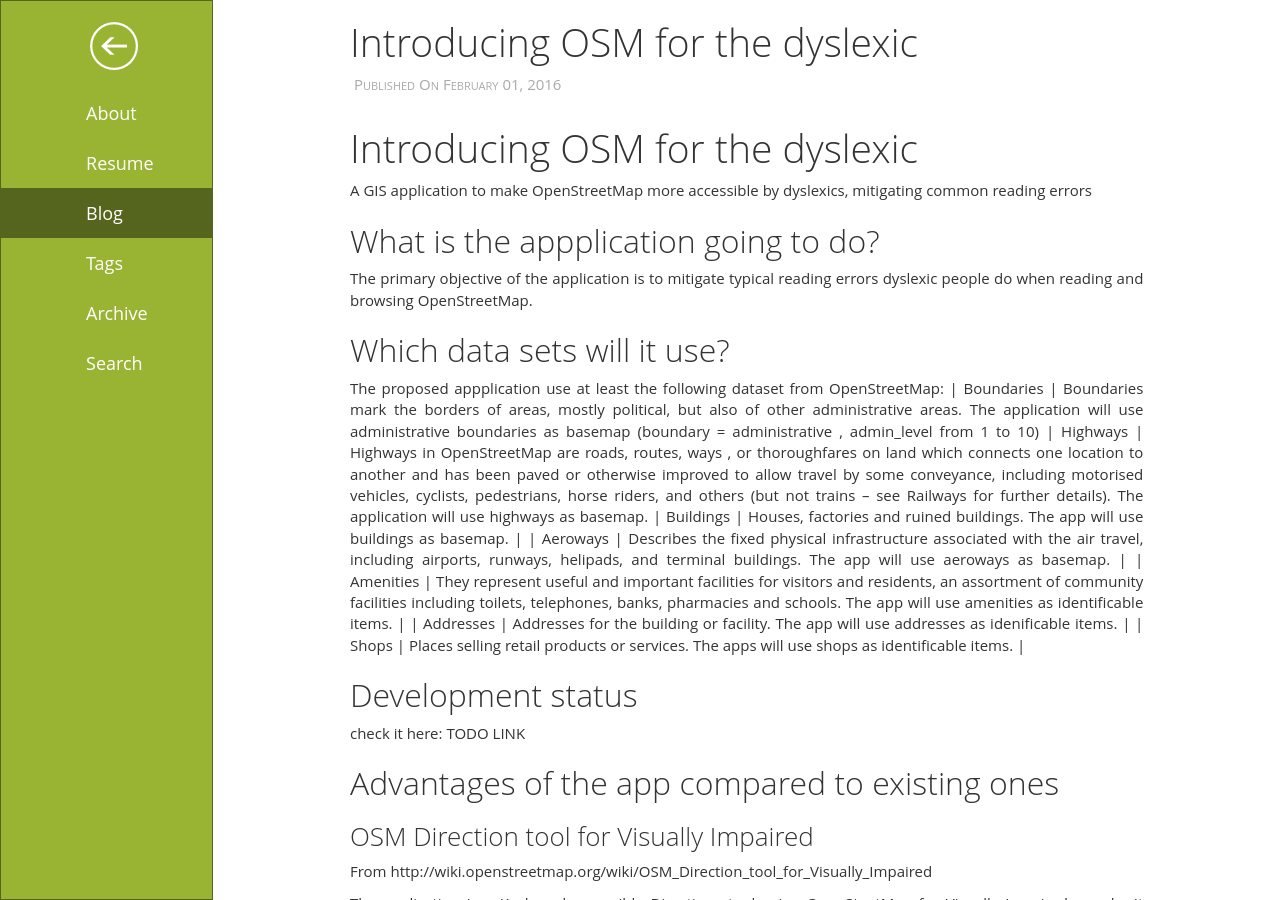
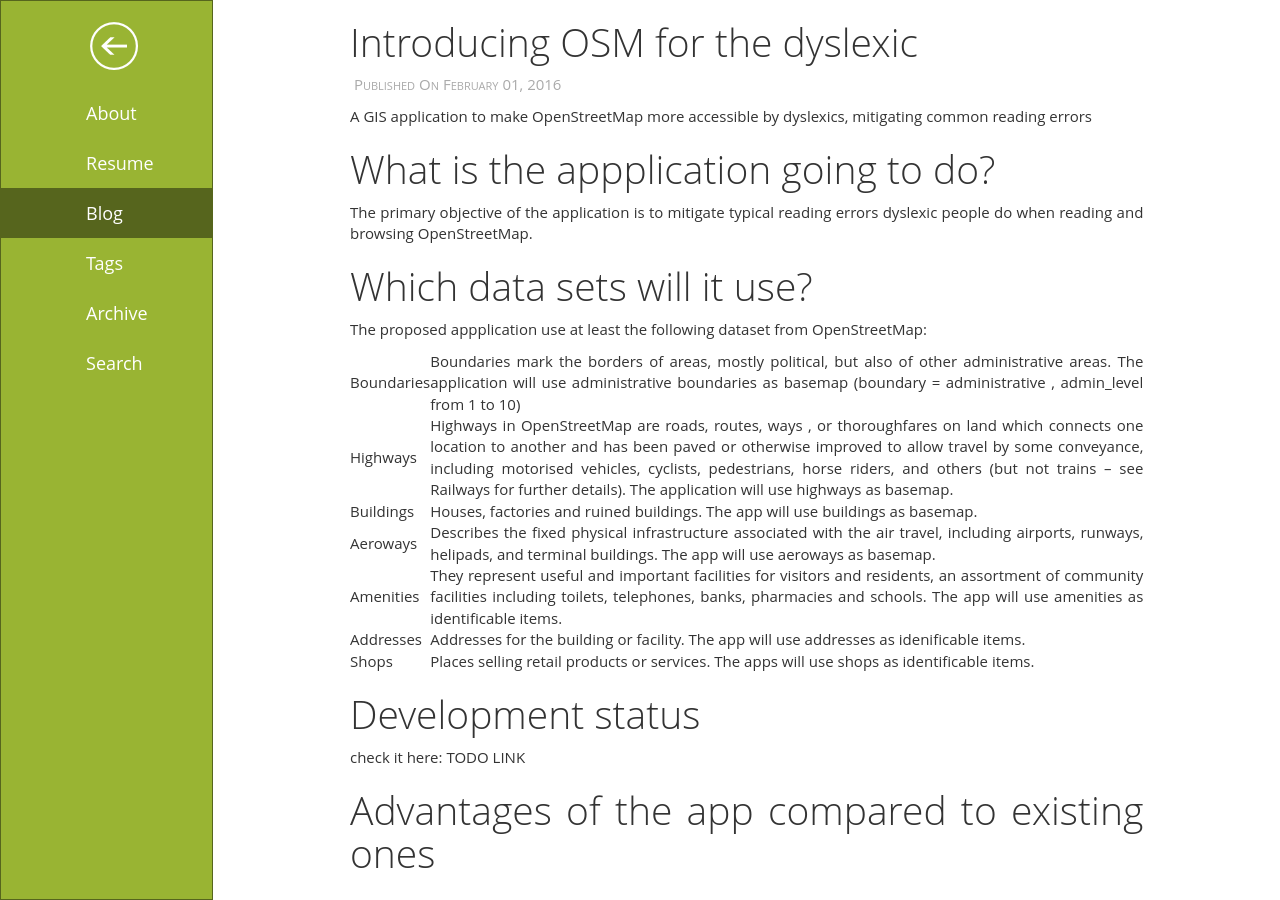
Before and after one commit to develost/develost.github.io, a Jekyll site: the page built from _posts/2016-02-01-introducing-osm4dys.md, in a window 1280 px wide and 900 px high. Built offline with Jekyll 4.4.1, drawn with Linux system fonts in a browser that asks for light colours; comment, search, counter and statistics services are not loaded.

Commit message:
mod post

```diff
--- a/_posts/2016-02-01-introducing-osm4dys.md
+++ b/_posts/2016-02-01-introducing-osm4dys.md
@@ -8,14 +8,14 @@
 featured: true
 ---
 
-# Introducing OSM for the dyslexic
 A GIS application to make OpenStreetMap more accessible by dyslexics, mitigating common reading errors
 
-## What is the appplication going to do?
+# What is the appplication going to do?
 The primary objective of the application is to mitigate typical reading errors dyslexic people do when reading and browsing OpenStreetMap.
 
-## Which data sets will it use?
+# Which data sets will it use?
 The proposed appplication use at least the following dataset from OpenStreetMap:
+
 | Boundaries | Boundaries mark the borders of areas, mostly political, but also of other administrative areas. The application will use administrative boundaries as basemap (boundary = administrative , admin_level from 1 to 10)
 | Highways   | Highways in OpenStreetMap are roads, routes, ways , or thoroughfares on land which connects one location to another and has been paved or otherwise improved to allow travel by some conveyance, including motorised vehicles, cyclists, pedestrians, horse riders, and others (but not trains – see Railways for further details). The application will use highways as basemap.
 | Buildings  | Houses, factories and ruined buildings. The app will use buildings as basemap. |
@@ -25,13 +25,13 @@
 | Shops      | Places selling retail products or services. The apps will use shops as identificable items. |
 
 
-## Development status
+# Development status
 check it here:
 TODO LINK
 
-## Advantages of the app compared to existing ones
+# Advantages of the app compared to existing ones
 
-### OSM Direction tool for Visually Impaired
+## OSM Direction tool for Visually Impaired
 From http://wiki.openstreetmap.org/wiki/OSM_Direction_tool_for_Visually_Impaired
 
 The application is a Keyboard accessible Directions tool using OpenSteetMap for Visually
@@ -40,7 +40,7 @@
 resulted as output not only on maps but also as detailed text explaining entire routeto be
 easily readable.
 
-### Look and Listen Map
+## Look and Listen Map
 From http://wiki.openstreetmap.org/wiki/OSM_for_the_blind
 
 "Look and Listen Map" is an online map and routing service for blind, visually impaired
@@ -48,7 +48,7 @@
 output device and/ora voice that reproduce the text on the screen.
 OSM for the dyslexic - Page 4 of 12
 
-### HaptoRender
+## HaptoRender
 From http://wiki.openstreetmap.org/wiki/HaptoRender
 HaptoRender is planned to be a renderer that uses OSM data to create tactile maps for
 blind and visually impaired persons.
@@ -56,8 +56,8 @@
 Phisical maps are cheaper, because there will not be any license cost for the map data.
 If one part of a map is obsolete, the part can be reproduced.
 
-### Commercial software for dysleciscs
-#### Read&Write
+## Commercial software for dysleciscs
+### Read&Write
 From http://www.texthelp.com/UK
 
 Read&Write is an easy-to-use flexible toolbar containing support features to make
@@ -65,13 +65,13 @@
 address some of the issues that people with dyslexia face daily, namely reading
 difficulties, writing difficulties, problems with spelling and general literacy support, but
 does not work on images.
-#### BrowseAloud
+### BrowseAloud
 From http://www.browsealoud.com/uk/
 BrowseAloud adds speech, reading and translation support to a website facilitating
 access and participation for those people with print disabilities, dyslexia, low literacy and
 mild visual impairments.
 
-## Our contribution
+# Our contribution
 Despite many applications were developed specifically for dyslexics, none of them is a
 GIS application.
 
```
